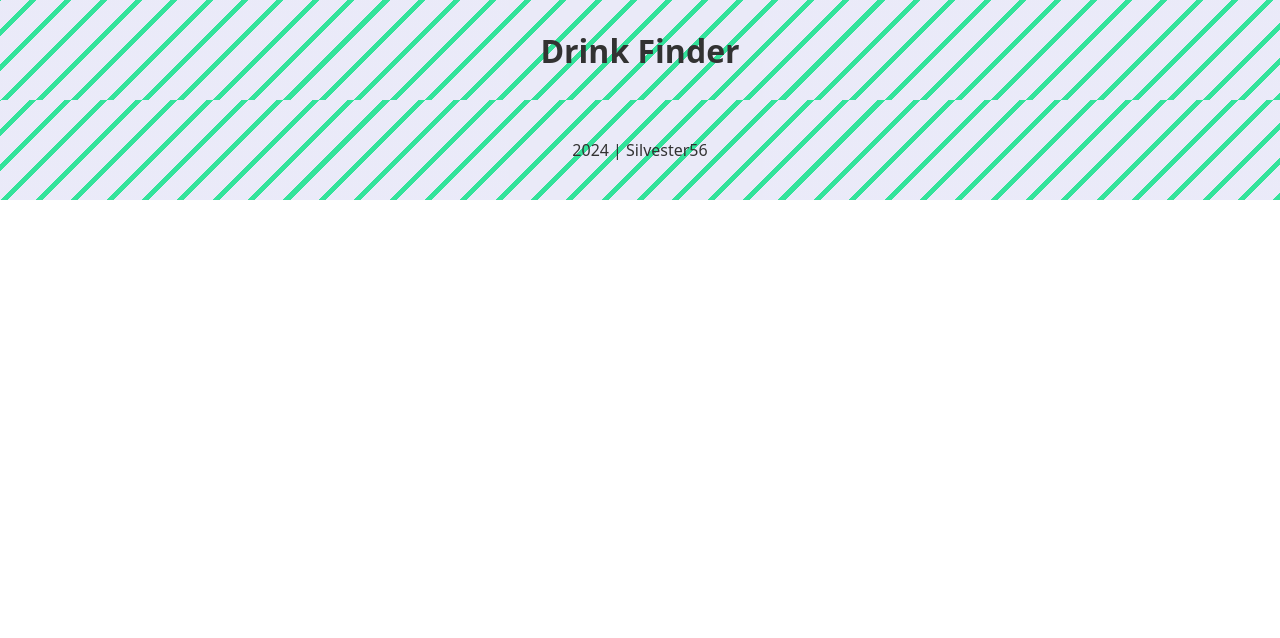
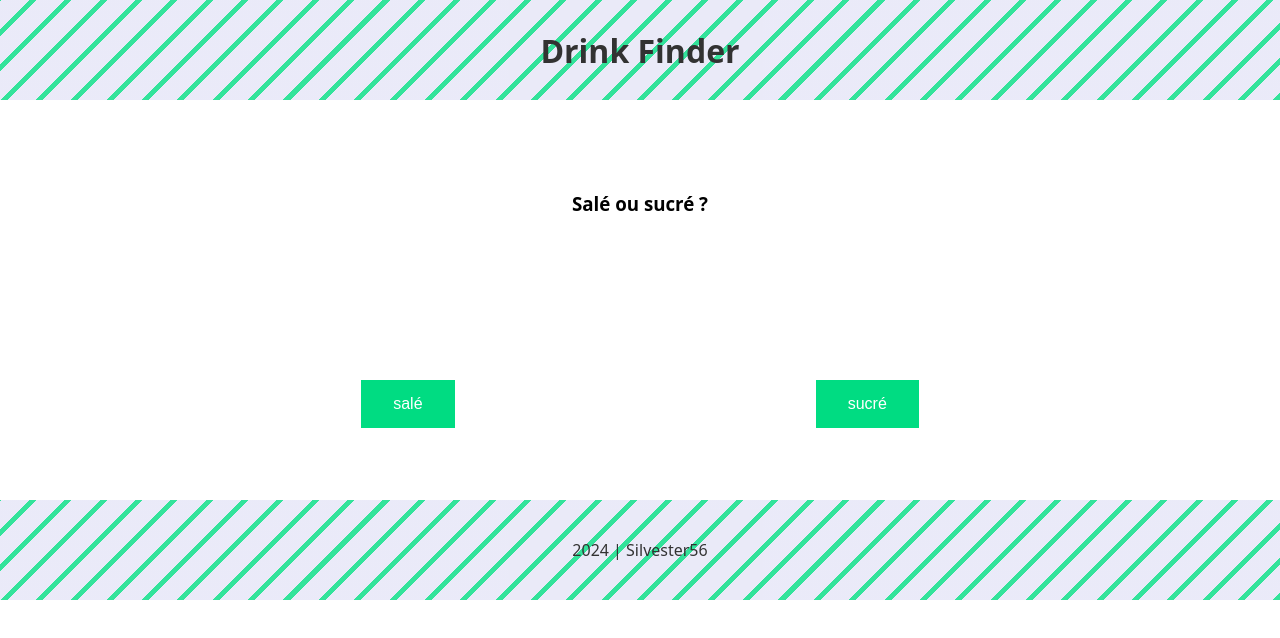
Before and after one commit to Silvester56/drinkfinder, a Nuxt app: page / in a window 1280 px wide. Shown: the top 638 px of the page. Built offline with nearby package versions, Linux system fonts and the light colour scheme.

Commit message:
Add question component

```diff
--- a/app.vue
+++ b/app.vue
@@ -1,6 +1,7 @@
 <template>
   <div>
     <Header />
+    <Question phrase="Salé ou sucré ?" :button-list="[{text: 'salé'}, {text: 'sucré'}]"/>
     <Footer />
   </div>
 </template>
@@ -8,6 +9,7 @@
 <script>
 
 import { Footer } from "./components/Footer.vue";
+import { Question } from "./components/Question.vue";
 import { Header } from "./components/Header.vue";
 
 </script>
--- /dev/null
+++ b/components/Question.vue
@@ -0,0 +1,49 @@
+<template>
+    <div class="question">
+        <h3 class="question-title">{{ phrase }}</h3>
+        <button class="question-button" v-for="b in buttonList">{{ b.text }}</button>
+    </div>
+</template>
+
+<script setup>
+const props = defineProps({
+  phrase: {
+    type: String,
+    required: true,
+  },
+  buttonList: {
+    type: Array,
+    required: true,
+  }
+});
+</script>
+
+<style>
+
+.question {
+    width: 100%;
+    height: 50vh;
+    display: flex;
+    flex-wrap: wrap;
+    justify-content: space-evenly;
+    align-items: center;
+}
+
+.question .question-title {
+    width: 100%;
+    text-align: center;
+}
+
+.question .question-button {
+    background-color: #00dc82;
+    border: none;
+    color: white;
+    padding: 15px 32px;
+    text-align: center;
+    text-decoration: none;
+    display: inline-block;
+    font-size: 16px;
+    cursor: pointer;
+}
+
+</style>
```
